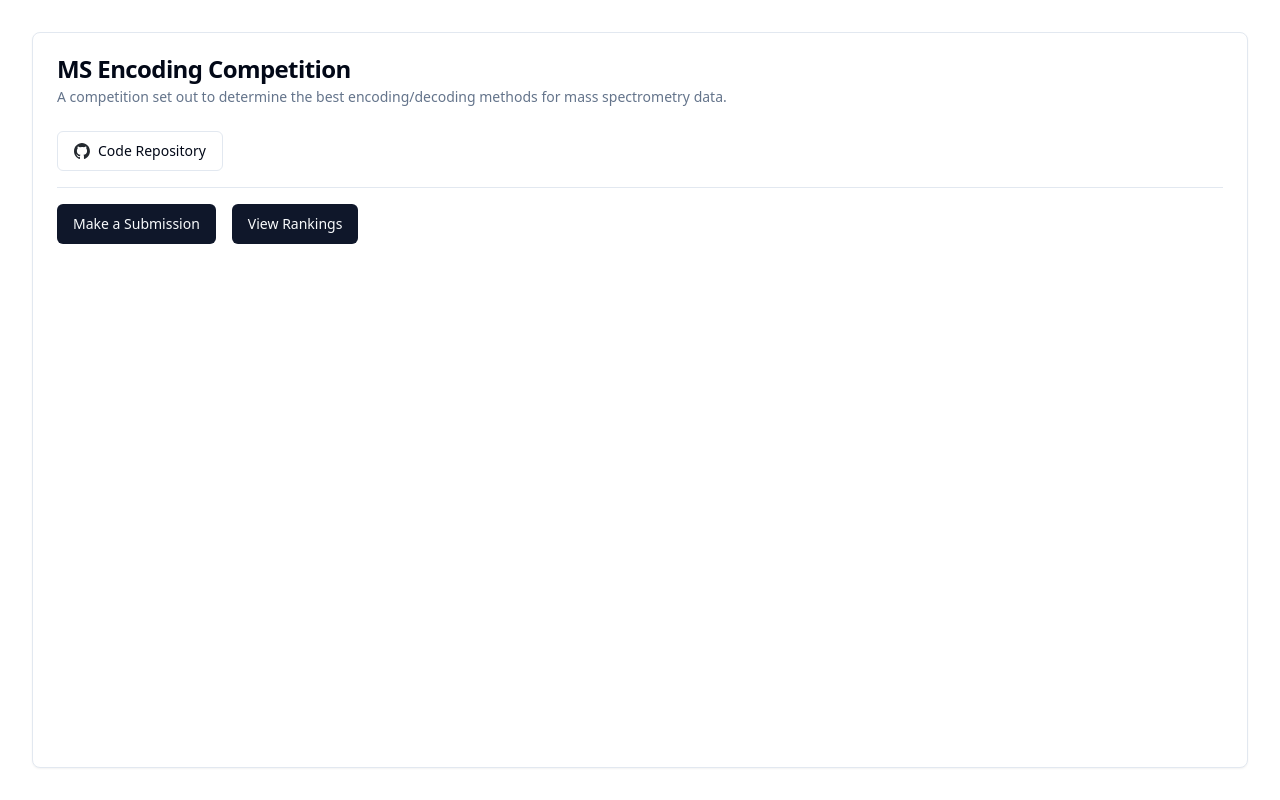
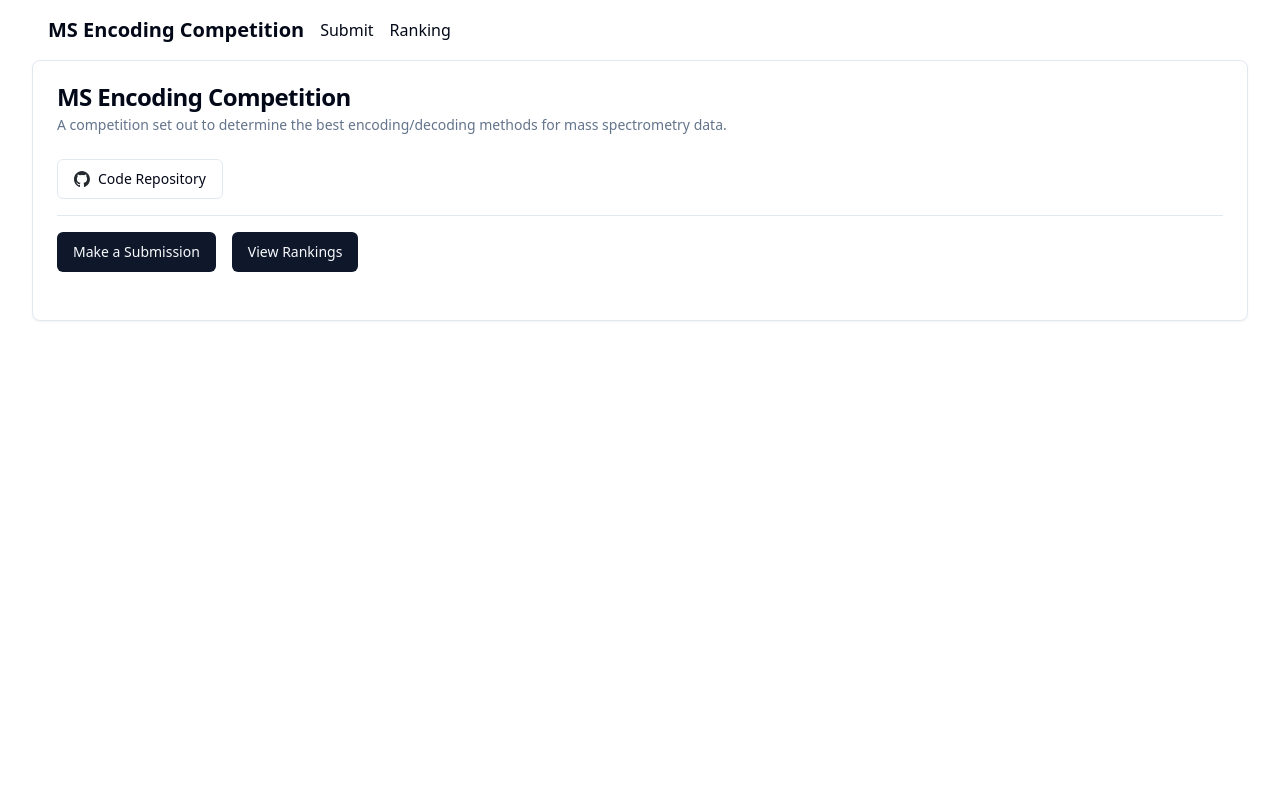
Before and after one commit to chrisagrams/MS-Encoding-Competition-Server, a React (Vite) app in the folder frontend/: page / in a window 1280 px wide. Built offline with nearby package versions, Linux system fonts and the light colour scheme.

Commit message:
feat: Implement layout structure with header for improved navigation

```diff
--- a/frontend/src/App.css
+++ b/frontend/src/App.css
@@ -2,5 +2,6 @@
   max-width: 1440px;
   margin: 0 auto;
   padding: 2rem;
+  padding-top: 0;
   height: 100vh;
 }
--- a/frontend/src/App.tsx
+++ b/frontend/src/App.tsx
@@ -1,19 +1,22 @@
 import { BrowserRouter as Router, Routes, Route } from 'react-router-dom';
 import './App.css';
-import { Home } from './components/Home'
+import { Home } from './components/Home';
 import { SubmissionForm } from './components/Form';
 import { Ranking } from './components/Ranking';
 import { Submission } from './components/Submission';
+import { Layout } from './components/Layout';
 
 function App() {
   return (
     <Router>
+      <Layout>
         <Routes>
           <Route path="/" element={<Home />} />
           <Route path="/submit" element={<SubmissionForm />} />
           <Route path="/ranking" element={<Ranking />} />
           <Route path="/submission/:uuid" element={<Submission />} />
         </Routes>
+      </Layout>
     </Router>
   );
 }
--- /dev/null
+++ b/frontend/src/components/Header.tsx
@@ -0,0 +1,11 @@
+export const Header = () => {
+  return (
+    <header className="flex items-center gap-4 p-4">
+      <a href="/" className="text-xl font-bold transition-colors hover:text-foreground/80 text-foreground">MS Encoding Competition</a>
+      <nav className="space-x-4">
+        <a href="/submit" className="transition-colors hover:text-foreground/80 text-foreground">Submit</a>
+        <a href="/ranking" className="transition-colors hover:text-foreground/80 text-foreground">Ranking</a>
+      </nav>
+    </header>
+  );
+};
--- /dev/null
+++ b/frontend/src/components/Layout.tsx
@@ -0,0 +1,13 @@
+import React from 'react';
+import { Header } from './Header';
+
+import { ReactNode } from 'react';
+
+export const Layout = ({ children }: { children: ReactNode }) => {
+  return (
+    <div className="flex flex-col min-h-screen">
+      <Header />
+      <main className="flex-1">{children}</main>
+    </div>
+  );
+};
```
Lines whose indentation alone changed are shown as unchanged.
